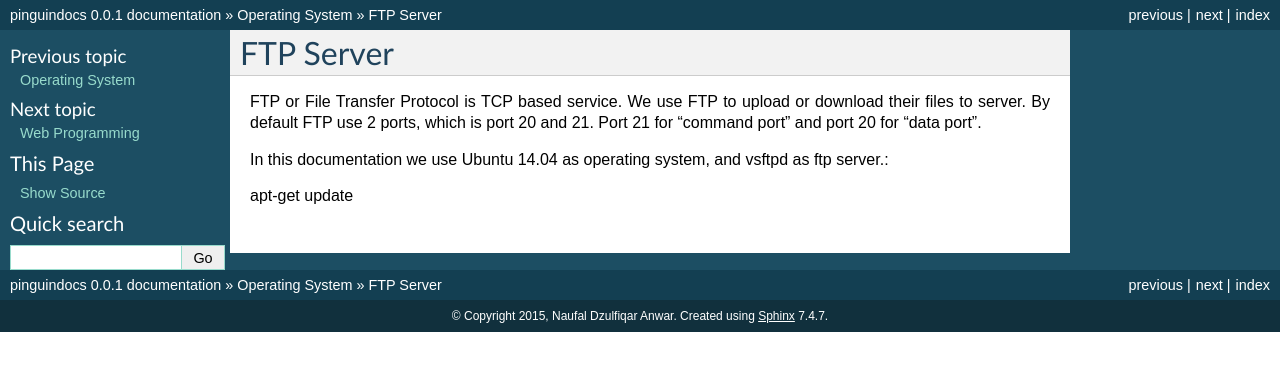
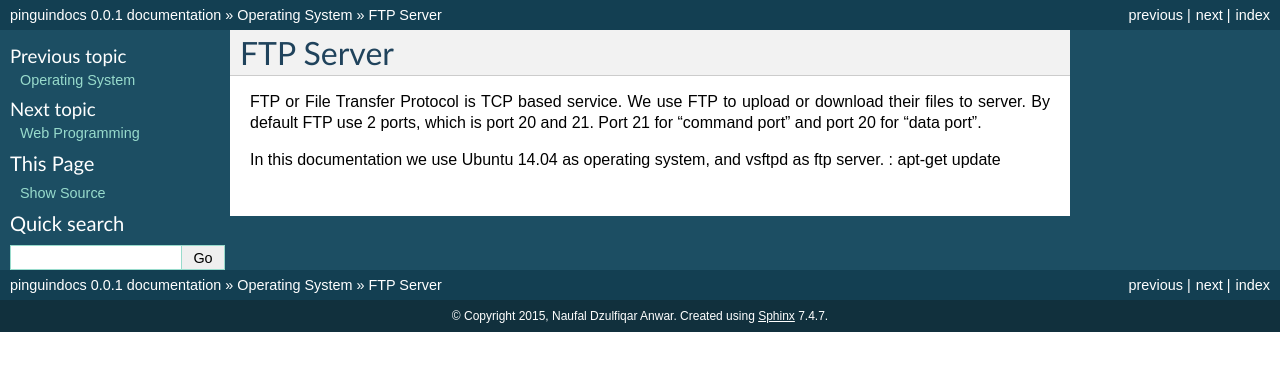
Before and after one commit to ijulele/pinguindocs, a Sphinx documentation site: the page built from docs/source/ftpserver.rst, in a window 1280 px wide. Shown: the top 371 px of the page. Built offline with Sphinx 7.4.7, drawn with Linux system fonts in a browser that asks for light colours.

```diff
--- a/docs/source/ftpserver.rst
+++ b/docs/source/ftpserver.rst
@@ -3,6 +3,6 @@ FTP Server
 
 FTP or File Transfer Protocol is TCP based service. We use FTP to upload or download their files to server. By default FTP use 2 ports, which is port 20 and 21. Port 21 for "command port" and port 20 for "data port".
 
-In this documentation we use Ubuntu 14.04 as operating system, and vsftpd as ftp server.::
-
+In this documentation we use Ubuntu 14.04 as operating system, and vsftpd as ftp server.
+:
 apt-get update
```
